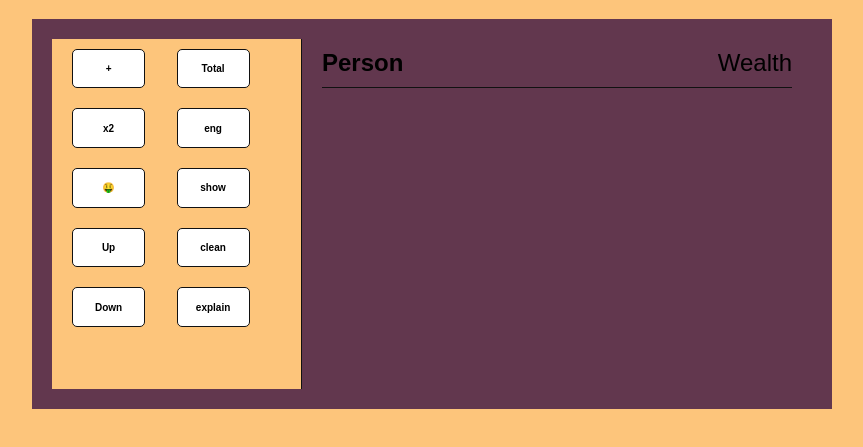
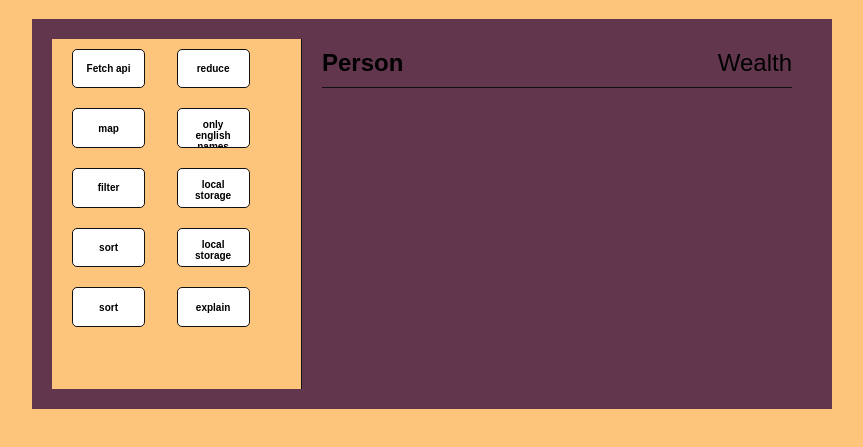
Before and after one commit to muathcs/millionair, a plain HTML site: page index.html in a window 1280 px wide. Both pictures are taken after a click on the button "explain". Shown: the part 61-508 px from the top of the page, without its empty margins (208-1071 px from the left). Drawn offline with Linux system fonts and the light colour scheme.

Commit message:
added functions to my explain button

```diff
--- a/app.js
+++ b/app.js
@@ -2,13 +2,13 @@ const main = document.getElementById('main');
 const addUserBtn = document.getElementById('add-user');
 const doubleBtn = document.getElementById('double');
 const showMillionairesBtn = document.getElementById('show-millionaires');
-const sortRichest = document.getElementById('sort-richest');
-const sortPoorest = document.getElementById('sort-poorest');
+const sortRichestBtn = document.getElementById('sort-richest');
+const sortPoorestBtn = document.getElementById('sort-poorest');
 const calculateWealthBtn = document.getElementById('calculate-wealth');
 const englishBtn = document.getElementById("english");
 const showBtn = document.getElementById("show");
 const cleanBtn = document.getElementById("clean");
-
+const explainBtn = document.getElementById("explain");
 
 let data = [];
 
@@ -17,13 +17,14 @@ let data = [];
 document.addEventListener("DOMContentLoaded", getPersons);
 addUserBtn.addEventListener('click', getRandomUser);
 doubleBtn.addEventListener('click', doubleMoney);
-sortRichest.addEventListener('click', sortByRichest);
-sortPoorest.addEventListener("click", sortByPoorest);
+sortRichestBtn.addEventListener('click', sortByRichest);
+sortPoorestBtn.addEventListener("click", sortByPoorest);
 calculateWealthBtn.addEventListener('click', calculateWealth);
 showMillionairesBtn.addEventListener('click', showMillionaires);
 englishBtn.addEventListener("click", englishNames);
 showBtn.addEventListener("click", show)
 cleanBtn.addEventListener("click", clean)
+explainBtn.addEventListener("click", explain);
 
 
 
@@ -55,7 +56,19 @@ try{
 }
 
 
+function explain(){
 
+
+  addUserBtn.innerHTML = "Fetch api"
+  doubleBtn.innerHTML = "map"
+  showMillionairesBtn.innerHTML = "filter"
+  sortRichestBtn.innerHTML = "sort"
+  sortPoorestBtn.innerHTML = "sort"
+  calculateWealthBtn.innerHTML = "reduce"
+  englishBtn.innerHTML = "only english names"
+  showBtn.innerHTML = "local storage"
+  cleanBtn.innerHTML = "local storage"
+}
 
 function clean(){
   console.log("here");
--- a/index.html
+++ b/index.html
@@ -22,7 +22,7 @@
         <button id="english">eng</button>
         <button id="show">show</button>
         <button id="clean">clean</button>
-        <button id="clean">explain</button>
+        <button id="explain">explain</button>
       </aside>
 
       <main id="main">
--- a/style.css
+++ b/style.css
@@ -51,6 +51,14 @@
     white-space: wrap;
   }
 
+  #english{
+    display: flex;
+    height: line-height;
+
+  }
+
+
+
   main {
     flex: 1;
     padding: 10px 20px;
```
